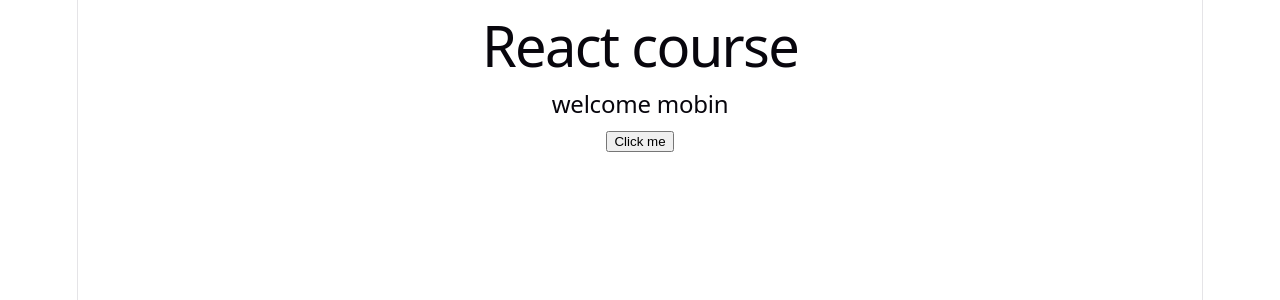
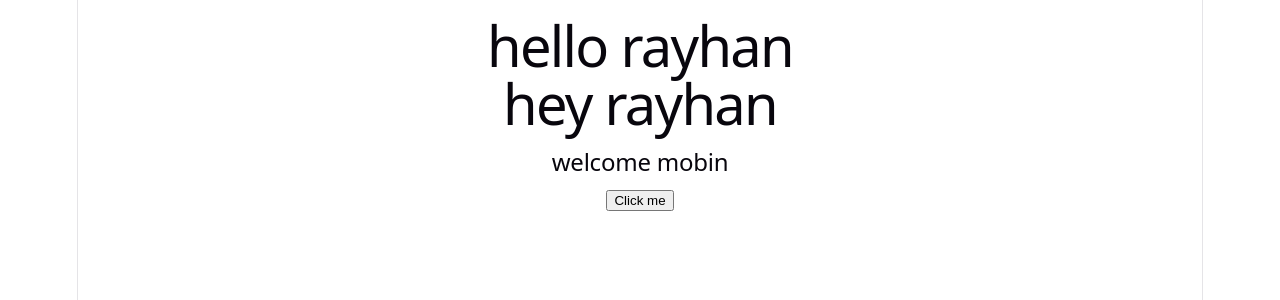
Before and after one commit to rayhan123-ahmed/React, a React (Vite) app in the folder core-concepts/: page / in a window 1280 px wide. Shown: the top 300 px of the page. Built offline with nearby package versions, Linux system fonts and the light colour scheme.

Commit message:
learn react code with jsx and without jsx

```diff
--- a/core-concepts/src/App.jsx
+++ b/core-concepts/src/App.jsx
@@ -2,6 +2,7 @@
 import './App.css'
 import {Welcome} from './welcome.jsx';
 import {Button} from './button.jsx';
+import { Hello,HelloWithoutJSX } from './Hello.jsx';
 
 
 
@@ -9,7 +10,8 @@
 export const App = () => {
   return (
     <div>
-      <h1>React course</h1>
+      <Hello />
+      <HelloWithoutJSX />
       <Welcome />
       <Button />
     </div>
--- /dev/null
+++ b/core-concepts/src/Hello.jsx
@@ -0,0 +1,15 @@
+import React from "react"
+
+export const Hello = ()=>{
+   return (
+    <div id="container">
+         <h1>hello rayhan</h1>
+    </div>
+   )
+}
+
+export const HelloWithoutJSX = ()=>{
+    return React.createElement('div',{id:'container'},
+        React.createElement('h1',null,'hey rayhan')
+    )
+}
```
